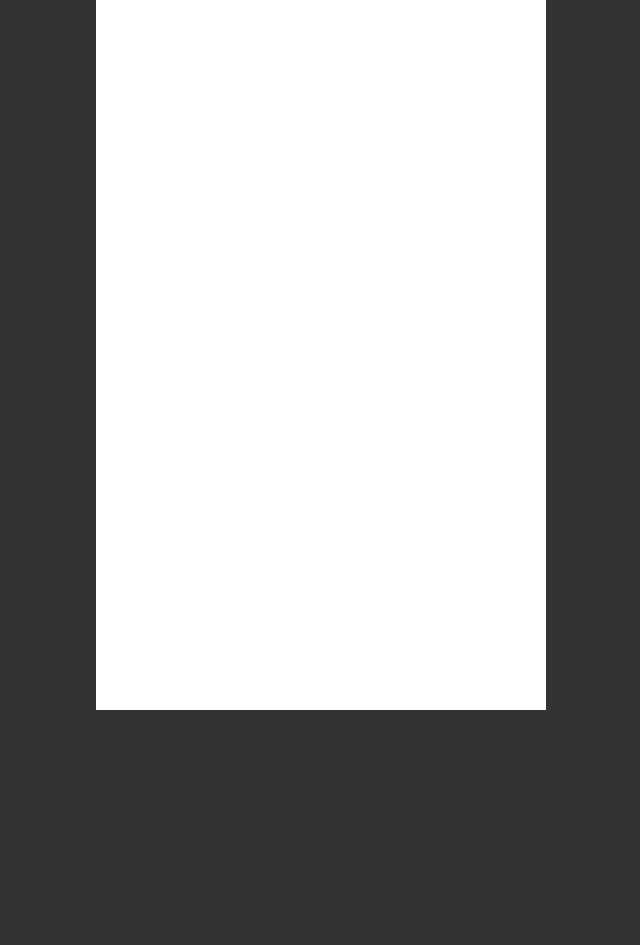
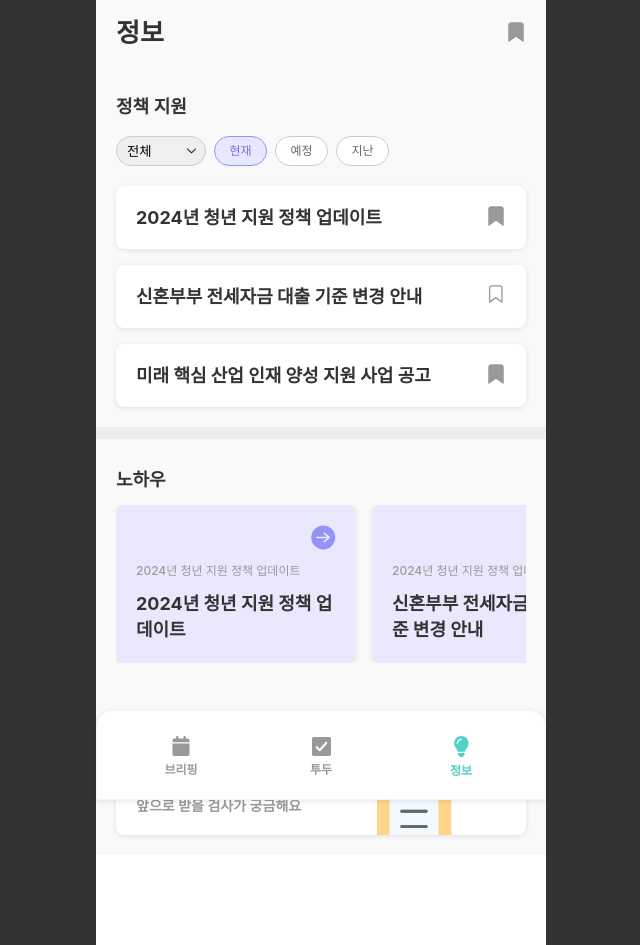
Before and after one commit to WomanTech2025-MoWo/MoWo_FE, a React (Create React App) app: page /infos in a window 1280 px wide. Shown: the whole page, without its empty margins (319-959 px from the left). Before the commit the page ends 800 px from the top, so only its background shows below. Built offline with nearby package versions, Linux system fonts and the light colour scheme; a web font is replaced by a local one.

Commit message:
✨[Feat] 정보 목록 페이지 UI 구현

```diff
--- a/src/pages/infos/InfosPage.tsx
+++ b/src/pages/infos/InfosPage.tsx
@@ -1,7 +1,88 @@
 import React from 'react';
+import styled from 'styled-components';
+import { Link } from 'react-router-dom';
+import GlobalNavigation from '../../layouts/GlobalNavigation';
+import InnerLayout from '../../layouts/InnerLayout';
+import IconBookmark from '../../components/icons/features/infos/IconBookmark';
+import InfosList from './components/InfosList';
+import BoldLine from '../../components/common/BoldLine';
+import KnowhowsList from './components/KnowhowsList';
+import SectionHeader from '../../components/common/SectionHeader';
+import bannerImage from '../../assets/features/infos/guide-banner.webp';
+import ShadowBox from '../../components/common/ShadowBox';
+
+const InfoPageWrap = styled.div`
+  background-color: var(--color-basic-bg);
+  min-height: var(--view-min-height);
+`;
+
+const InfoHeader = styled.div`
+  display: flex;
+  justify-content: space-between;
+  align-items: center;
+`;
+
+const InfoPageTitle = styled.h1`
+  font-weight: var(--font-weight-semi-bold);
+  font-size: var(--font-size-lg);
+`;
+
+const GuideBanner = styled(ShadowBox)`
+  height: 86px;
+  background-image: url(${bannerImage});
+  background-repeat: no-repeat;
+  background-size: 24%;
+  background-position: 80% 10px;
+  display: flex;
+  align-items: center;
+`;
+
+const BlockLink = styled(Link)`
+  display: block;
+  width: 100%;
+`;
+
+const GuideTitle = styled.p`
+  font-size: var(--font-size-sl);
+  font-weight: var(--font-weight-bold);
+`;
+const GuideSub = styled.p`
+  font-size: var(--font-size-sm);
+  font-weight: var(--font-weight-semi-bold);
+  color: var(--color-gray-500);
+  margin-top: 10px;
+`;
 
 const InfosPage = () => {
-  return <></>;
+  return (
+    <InfoPageWrap>
+      <InnerLayout>
+        <InfoHeader>
+          <InfoPageTitle>정보</InfoPageTitle>
+          <Link to="/infos/bookmark">
+            <IconBookmark status="fill" />
+          </Link>
+        </InfoHeader>
+      </InnerLayout>
+      <InnerLayout>
+        <InfosList />
+      </InnerLayout>
+      <BoldLine />
+      <InnerLayout>
+        <KnowhowsList />
+      </InnerLayout>
+      <InnerLayout>
+        <SectionHeader>가이드</SectionHeader>
+        <GuideBanner>
+          <BlockLink to="/guides">
+            <GuideTitle>주별 검사 가이드</GuideTitle>
+            <GuideSub>앞으로 받을 검사가 궁금해요</GuideSub>
+          </BlockLink>
+        </GuideBanner>
+      </InnerLayout>
+      <GlobalNavigation />
+    </InfoPageWrap>
+  );
 };
 
 export default InfosPage;
```
